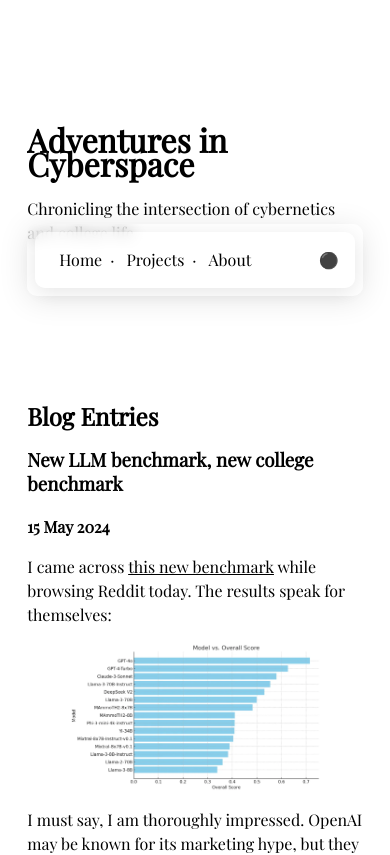
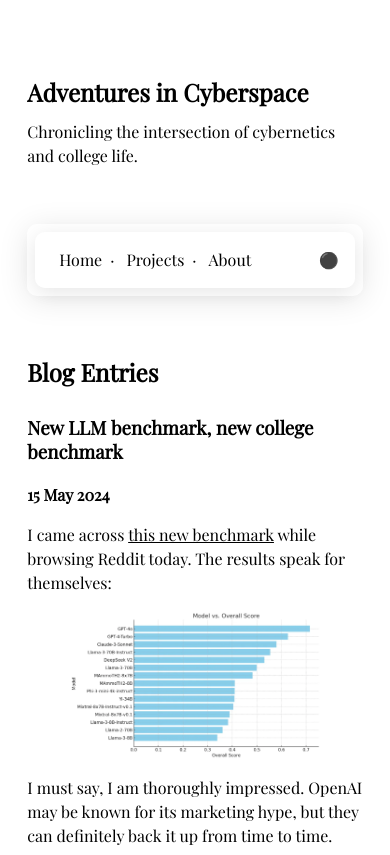
Before and after one commit to tarynsettle/tarynsettle.github.io, a plain HTML site: page index.html in a window 390 px wide. Shown: the top 855 px of the page. Drawn offline with Linux system fonts and the light colour scheme.

Commit message:
Style tweaks

```diff
--- a/style.css
+++ b/style.css
@@ -114,7 +114,7 @@ body {
 
 #hello {
     height: 4rem;
-    margin-top: 8rem;
+    margin-top: 5rem;
     margin-bottom: 1rem;
     padding-bottom: 1rem;
 }
@@ -126,7 +126,8 @@ body {
     border-radius: 10px;
     top: 1rem;
     margin: auto;
-    margin-bottom: 1rem;
+    margin-top: 2rem;
+    margin-bottom: 2rem;
     padding: .5rem;
     background: var(--frost-color);
     box-shadow: 0 4px 30px rgba(0, 0, 0, 0.1);
@@ -173,6 +174,11 @@ body {
     text-shadow: 0 0 10px var(--switch-shadow-color);
 }
 
+article {
+    margin-top: 2rem;
+    margin-bottom: 4rem;
+}
+
 a, h3 {
     color: var(--theme-color);
 }
@@ -185,8 +191,15 @@ img {
 }
 
 @media screen and (max-width: 1000px) {
-            #feed {
-                margin-left: 7%;
-                margin-right: 7%;
-            }
+    #feed {
+        margin-left: 7%;
+        margin-right: 7%;
+    }
+    #nav {
+        margin-top: 4rem;
+        margin-bottom: 4rem;
+    }
+    h1 {
+        font-size: 150%;
+    }
 }
```
Also changed, not shown: index.html (+0 -5 lines).
